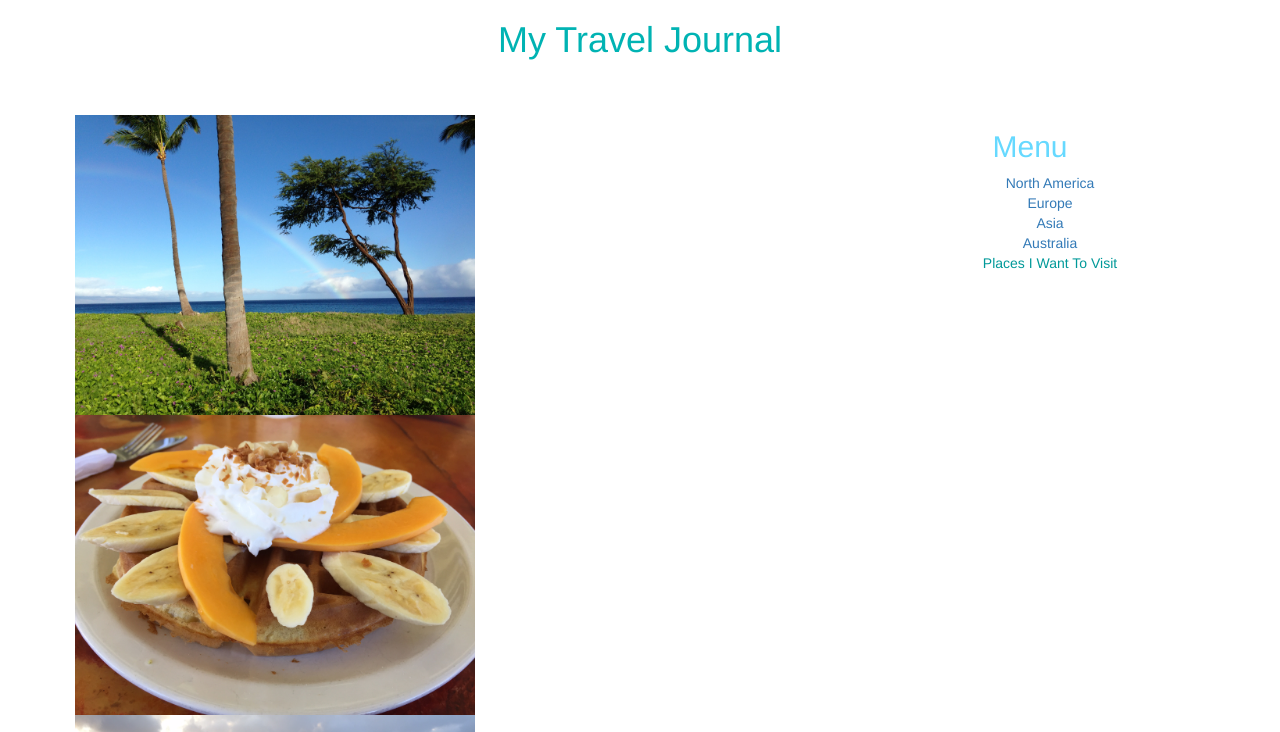
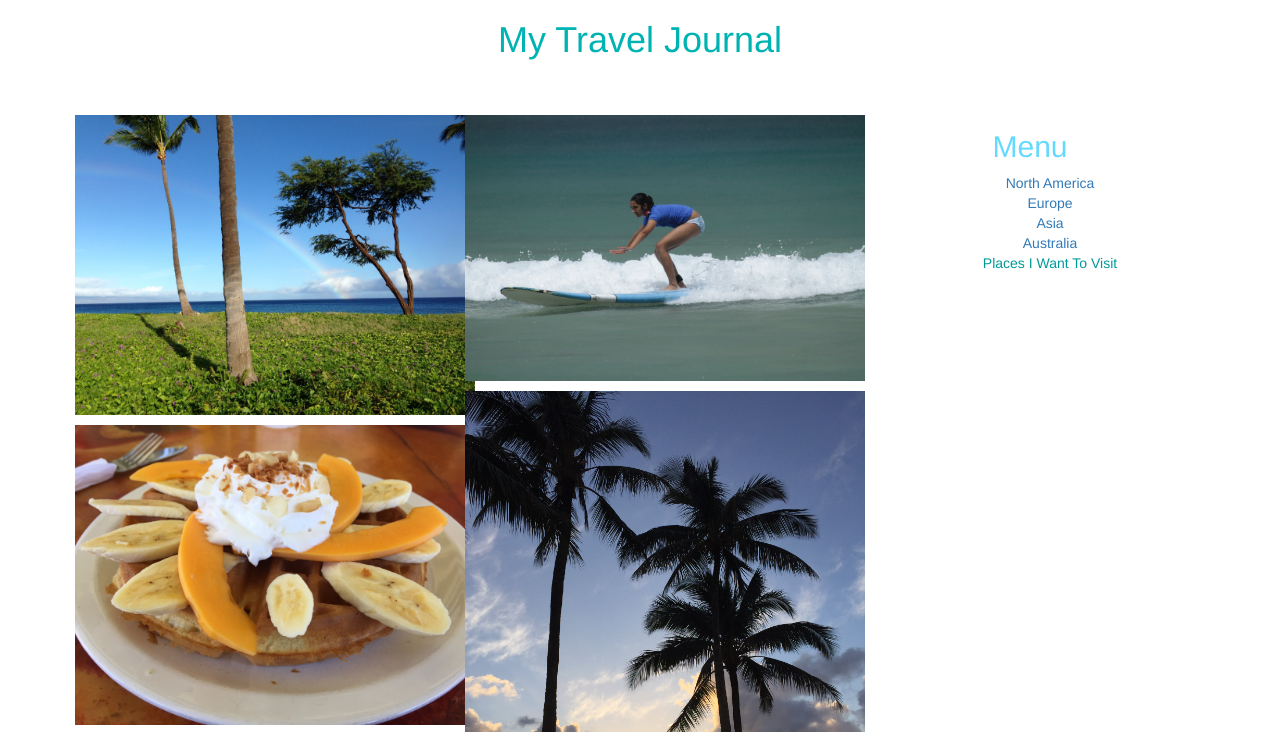
Before and after one commit to riya-hariharan/riya-hariharan.github.io, a plain HTML site: page places/unitedStates.html in a window 1280 px wide. Shown: the top 732 px of the page. Drawn offline with nearby package versions, Linux system fonts and the light colour scheme.

Commit message:
Update index.css

```diff
--- a/index.css
+++ b/index.css
@@ -29,6 +29,6 @@ img.imageSize  {
   width:400px;
 }
 
-.websitePics {
+.websitePics img{
   margin: 5px 5px 5px 5px;
 }
```
